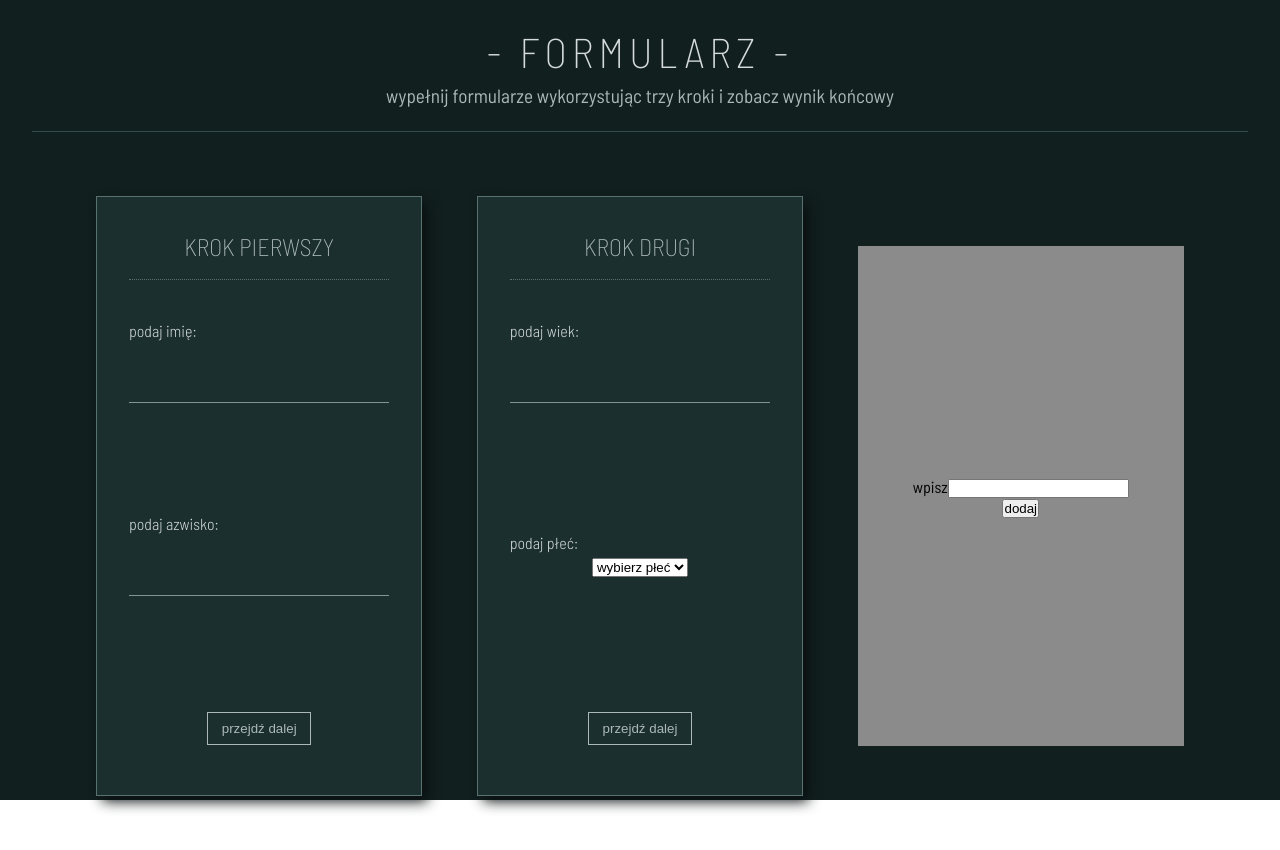
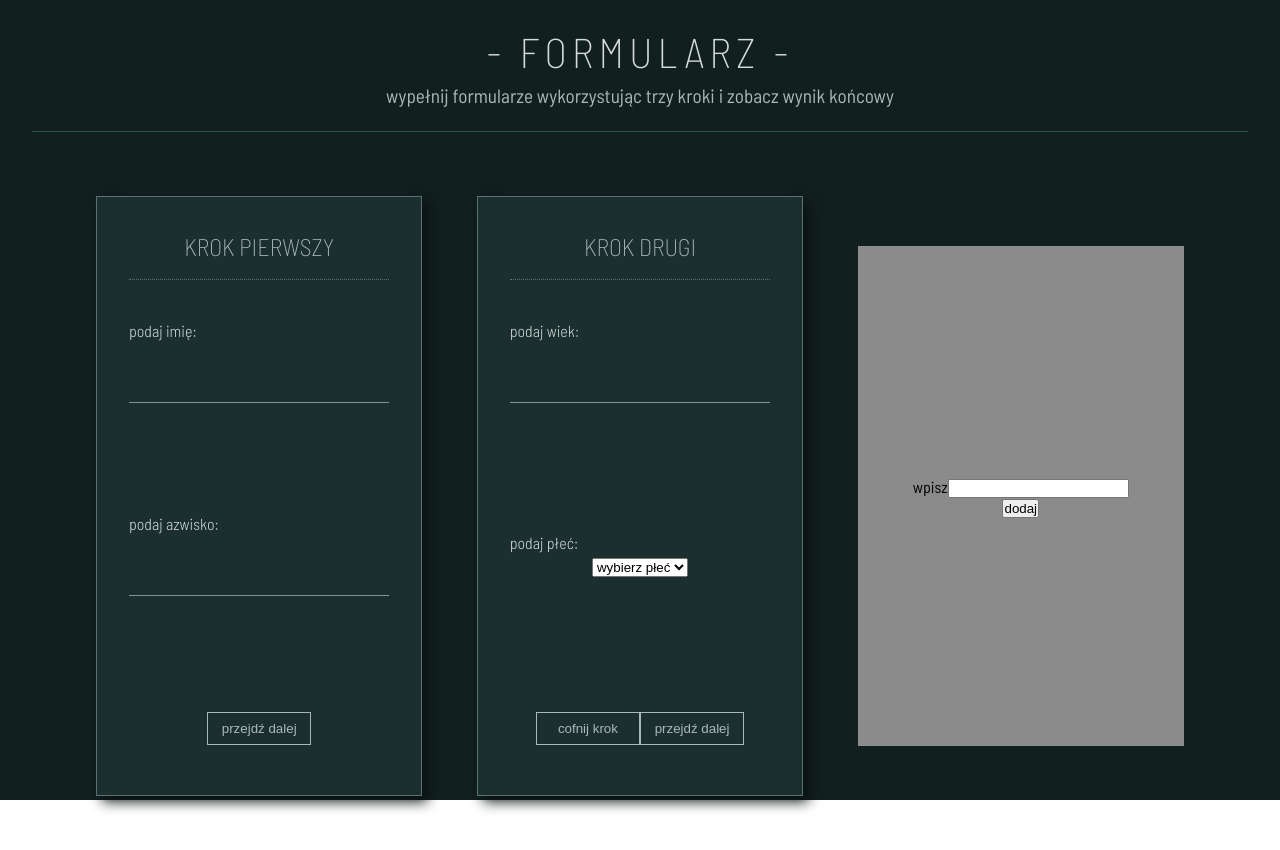
Before and after one commit to Scorpion19702022/React_Mentor_018_MULTI_STEP_FORM_and_TEST, a React (Vite) app: page / in a window 1280 px wide. Shown: the top 850 px of the page. Built offline with nearby package versions, Linux system fonts and the light colour scheme.

Commit message:
added button

```diff
--- a/src/Components/StepTwo/StepTwo.tsx
+++ b/src/Components/StepTwo/StepTwo.tsx
@@ -53,6 +53,7 @@ const StepTwo = () => {
 					{errors.gender?.message && <span className={styles.error}>{errors.gender.message}</span>}
 				</div>
 				<div className={styles.box_btns}>
+					<button className={styles.btn}>cofnij krok</button>
 					<button className={styles.btn} type='submit'>
 						przejdź dalej
 					</button>
```
